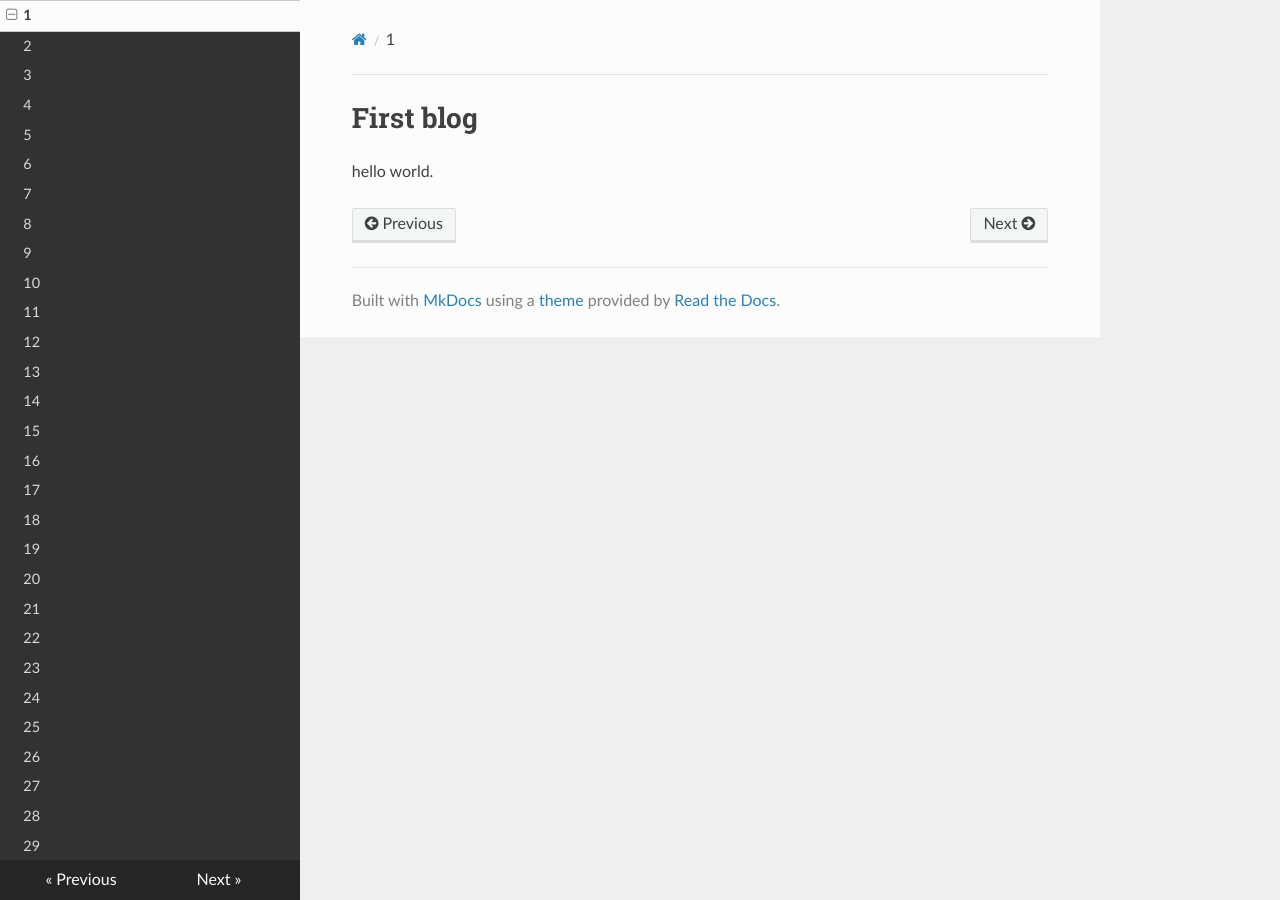
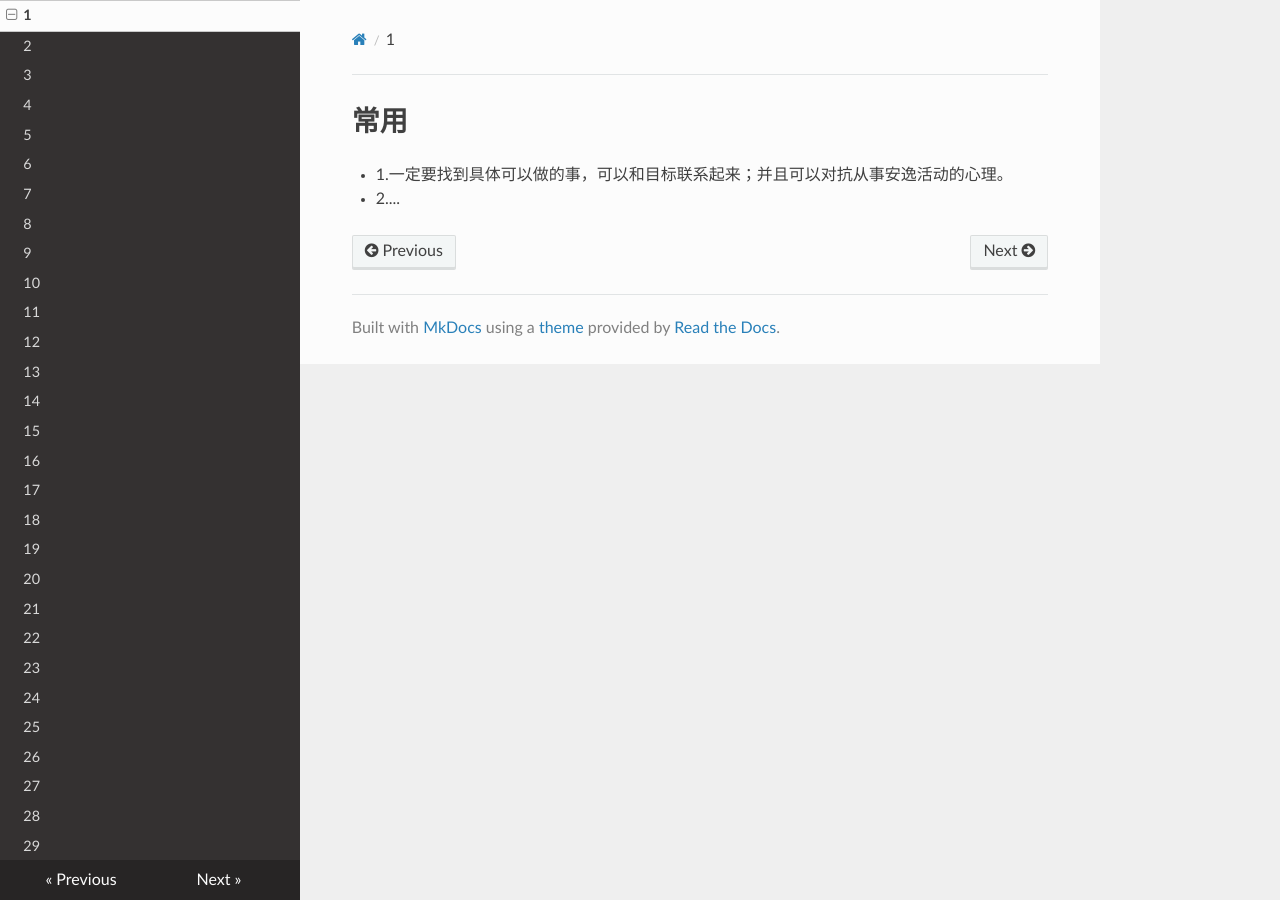
Before and after one commit to lizkca/theblog, an MkDocs documentation site: the page built from docs/1.md, in a window 1280 px wide. Built offline with MkDocs 1.6.1, drawn with Linux system fonts in a browser that asks for light colours; nearby versions of some CDN libraries.

Commit message:
把所用最重要的集中在第一篇

```diff
--- a/docs/1.md
+++ b/docs/1.md
@@ -1,3 +1,4 @@
-# First blog
+# 常用
 
-hello world.
+- 1.一定要找到具体可以做的事，可以和目标联系起来；并且可以对抗从事安逸活动的心理。
+- 2....
```
